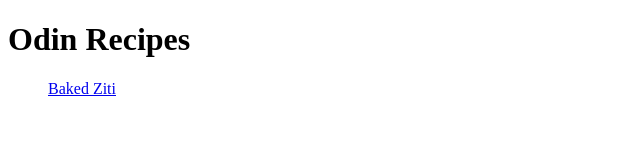
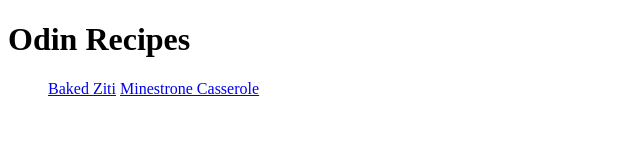
Before and after one commit to tetrisy/odin-recipes, a plain HTML site: page index.html in a window 1280 px wide. Shown: the whole page, without its empty margins (0-640 px from the left). Drawn offline with Linux system fonts and the light colour scheme.

Commit message:
Fix previous commit

```diff
--- a/index.html
+++ b/index.html
@@ -8,6 +8,7 @@
         <h1>Odin Recipes</h1>
         <ol>
             <a href="recipes/baked-ziti.html">Baked Ziti</a>
+            <a href="recipes/minestrone-casserole.html">Minestrone Casserole</a>
         </ol>
     </body>
 </html>
```
Also changed, not shown: images/8765618-Minestrone-Casserole-ddmfs-beauty-10318-bfc9f663e92b462a95ff83ae934c936a.jpg (added).
